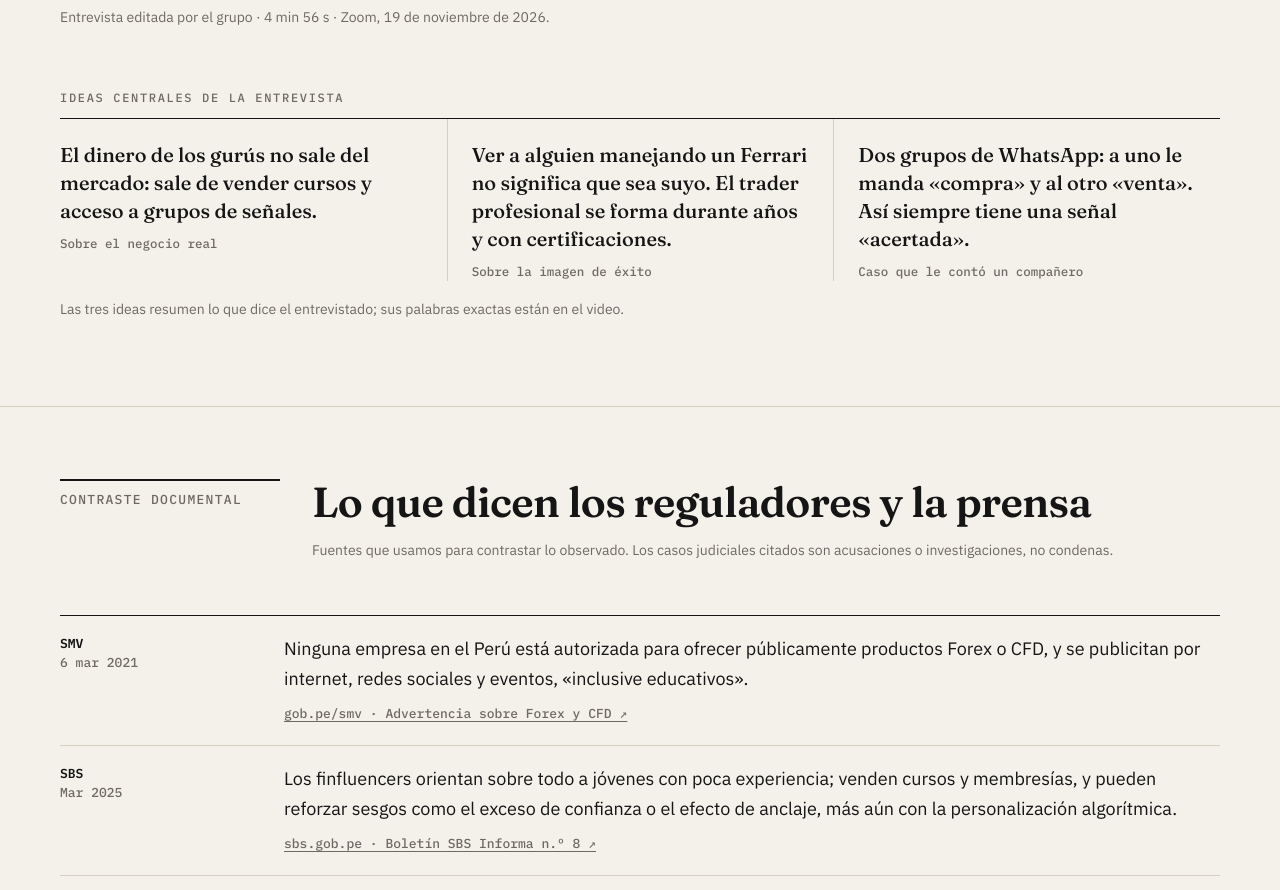
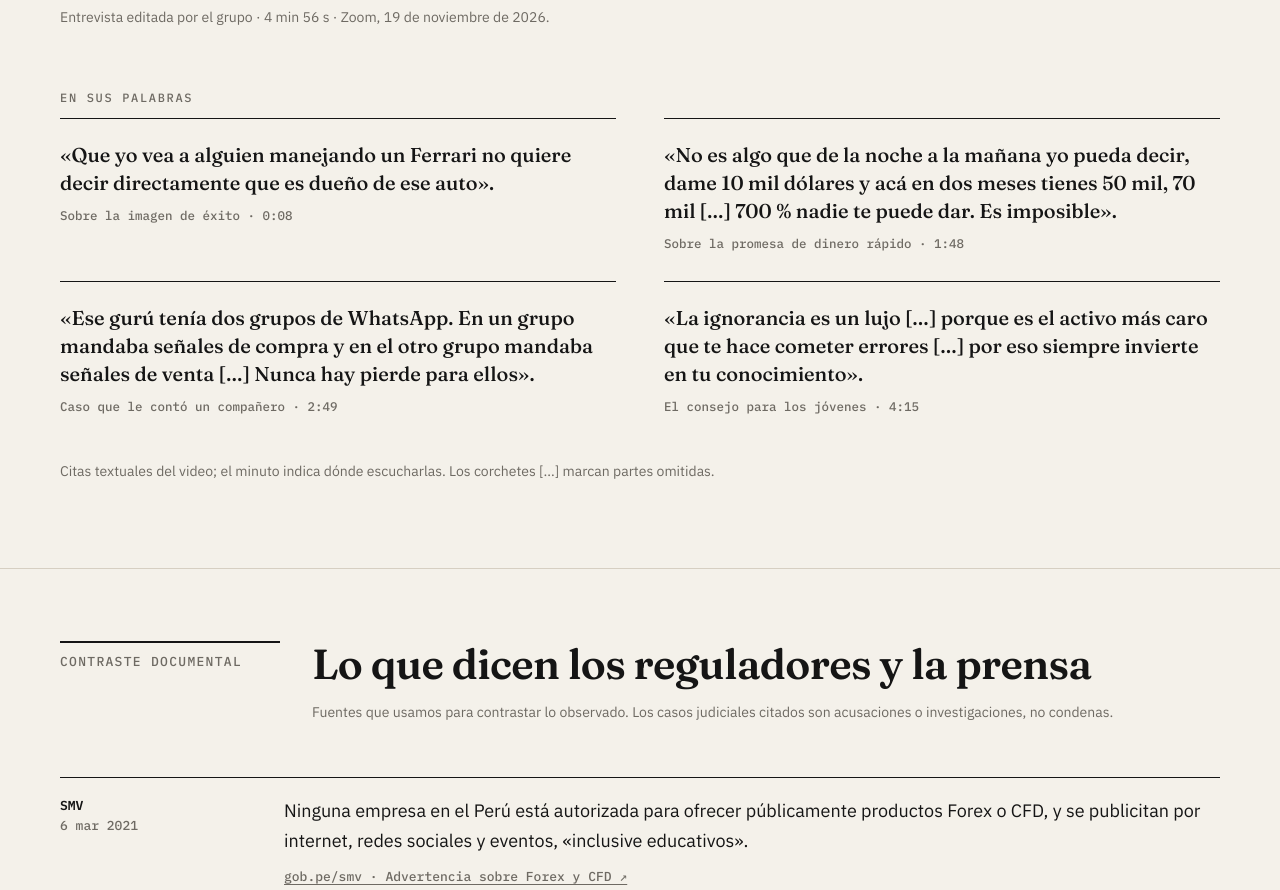
Before and after one commit to aristotelessucari/gurus-del-trading, a plain HTML site: page trabajo-de-campo.html in a window 1280 px wide. Shown: the part 6083-6973 px from the top of the page. Drawn offline with Linux system fonts and the light colour scheme.

Commit message:
Citas textuales de la entrevista con su minuto

```diff
--- a/estilos.css
+++ b/estilos.css
@@ -277,14 +277,12 @@ a.video:hover::after { transform: translateY(-2px); }
 .perfil { border-top: 2px solid var(--tinta); padding-top: 16px; }
 .perfil h3 { font-size: 26px; }
 .perfil .rol { font: 500 13px/1.5 var(--mono); color: var(--gris); margin: 6px 0 14px; }
-.citas { display: grid; grid-template-columns: repeat(3, 1fr); gap: 0; margin-top: 48px; border-top: 1px solid var(--tinta); }
-.citas blockquote { margin: 0; padding: 22px 24px 0 0; }
-.citas blockquote + blockquote { padding-left: 24px; border-left: 1px solid var(--linea); }
+.citas { display: grid; grid-template-columns: repeat(2, 1fr); gap: 0 48px; margin-top: 48px; }
+.citas blockquote { margin: 0; padding: 22px 0 28px; border-top: 1px solid var(--tinta); }
 .citas p { font: 500 20px/1.4 var(--serif); margin-bottom: 10px; }
 .citas footer { font: 500 12.5px/1.4 var(--mono); color: var(--gris); }
 @media (max-width: 900px) {
   .citas { grid-template-columns: 1fr; }
-  .citas blockquote + blockquote { padding-left: 0; border-left: 0; border-top: 1px solid var(--linea); margin-top: 22px; }
 }
 
 /* ---------- Fuentes documentales ---------- */
--- a/trabajo-de-campo.html
+++ b/trabajo-de-campo.html
@@ -238,22 +238,26 @@
           <p class="nota">Aceptó en cámara que grabáramos la conversación y usáramos fragmentos en esta web.</p>
         </aside>
       </div>
-      <p class="antetitulo" style="margin:48px 0 0">Ideas centrales de la entrevista</p>
+      <p class="antetitulo" style="margin:48px 0 0">En sus palabras</p>
       <div class="citas" style="margin-top:12px">
         <blockquote class="aparece">
-          <p>El dinero de los gurús no sale del mercado: sale de vender cursos y acceso a grupos de señales.</p>
-          <footer>Sobre el negocio real</footer>
+          <p>«Que yo vea a alguien manejando un Ferrari no quiere decir directamente que es dueño de ese auto».</p>
+          <footer>Sobre la imagen de éxito · 0:08</footer>
         </blockquote>
         <blockquote class="aparece">
-          <p>Ver a alguien manejando un Ferrari no significa que sea suyo. El trader profesional se forma durante años y con certificaciones.</p>
-          <footer>Sobre la imagen de éxito</footer>
+          <p>«No es algo que de la noche a la mañana yo pueda decir, dame 10 mil dólares y acá en dos meses tienes 50 mil, 70 mil […] 700 % nadie te puede dar. Es imposible».</p>
+          <footer>Sobre la promesa de dinero rápido · 1:48</footer>
         </blockquote>
         <blockquote class="aparece">
-          <p>Dos grupos de WhatsApp: a uno le manda «compra» y al otro «venta». Así siempre tiene una señal «acertada».</p>
-          <footer>Caso que le contó un compañero</footer>
+          <p>«Ese gurú tenía dos grupos de WhatsApp. En un grupo mandaba señales de compra y en el otro grupo mandaba señales de venta […] Nunca hay pierde para ellos».</p>
+          <footer>Caso que le contó un compañero · 2:49</footer>
+        </blockquote>
+        <blockquote class="aparece">
+          <p>«La ignorancia es un lujo […] porque es el activo más caro que te hace cometer errores […] por eso siempre invierte en tu conocimiento».</p>
+          <footer>El consejo para los jóvenes · 4:15</footer>
         </blockquote>
       </div>
-      <p class="nota" style="margin-top:18px">Las tres ideas resumen lo que dice el entrevistado; sus palabras exactas están en el video.</p>
+      <p class="nota" style="margin-top:18px">Citas textuales del video; el minuto indica dónde escucharlas. Los corchetes […] marcan partes omitidas.</p>
     </div>
   </section>
 
```
Also changed, not shown: conceptos.html (+2 -2 lines), conclusiones.html (+1 -0 lines), index.html (+2 -2 lines).
